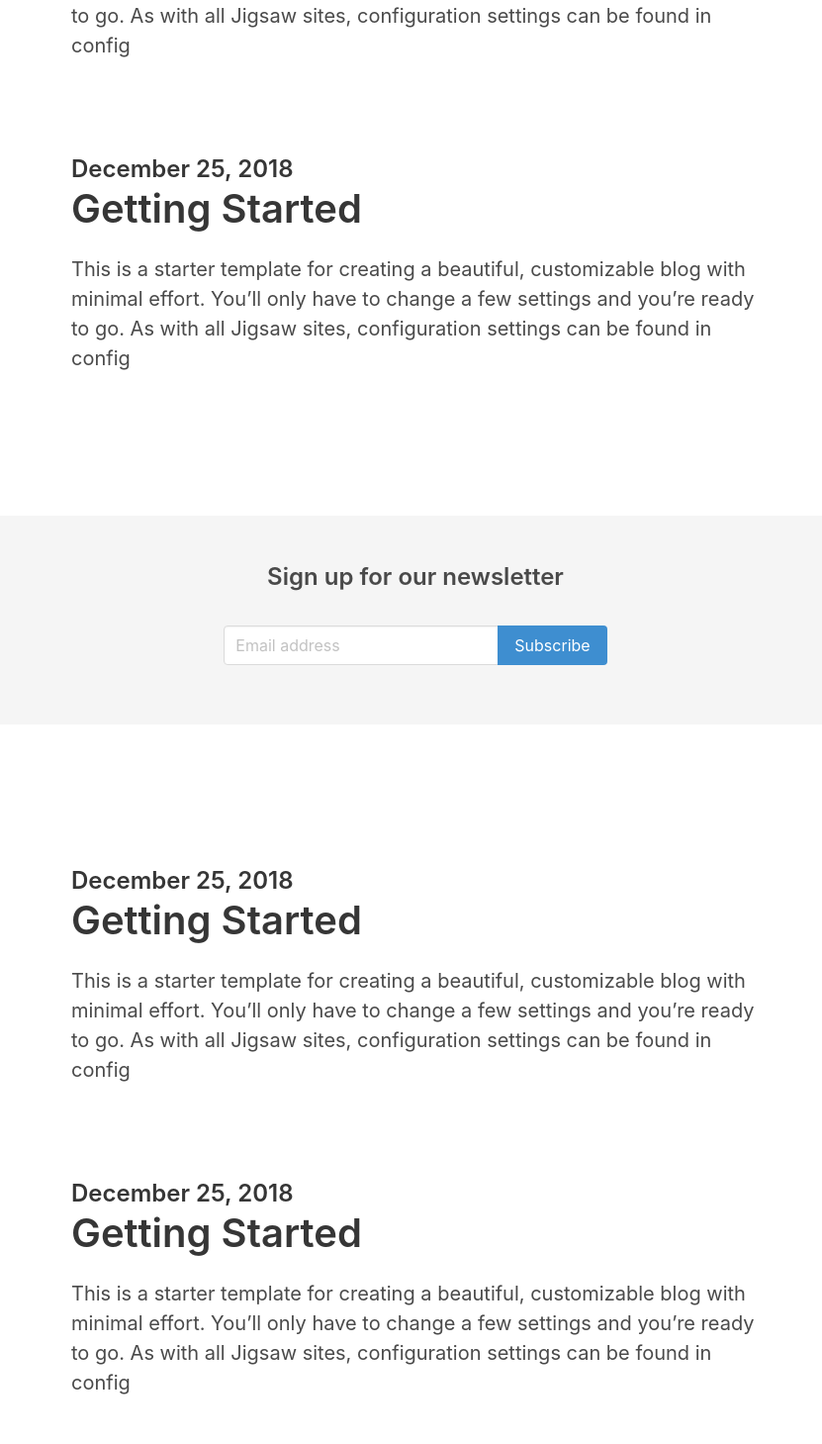
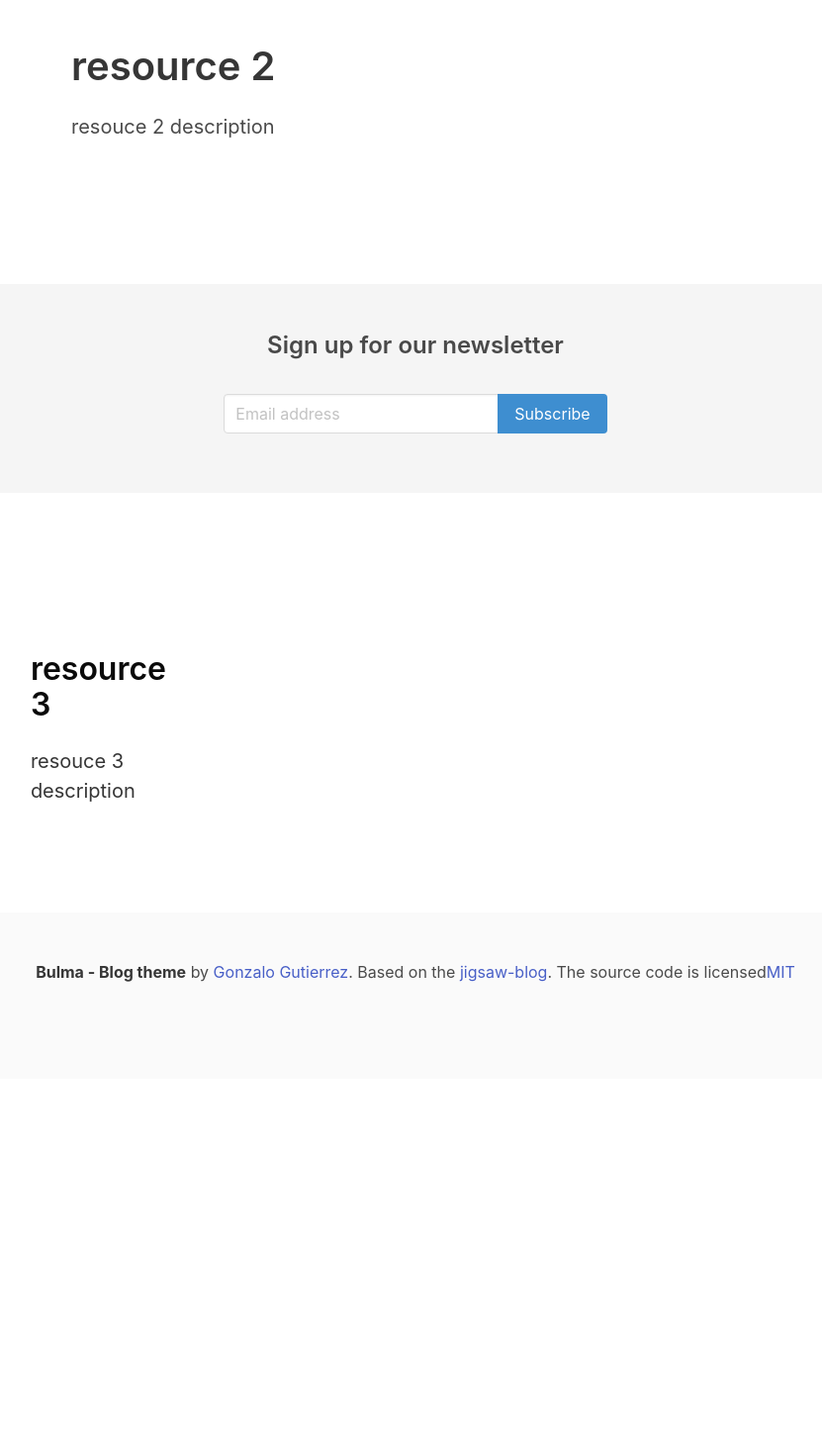
Before and after one commit to Ambitiousparam/Taskmate, a Next.js app: page / in a window 1280 px wide. Shown: the part 311-1770 px from the top of the page at 99% size, without its empty margins (220-1051 px from the left). After the commit the page ends 1401 px from the top, so only its background shows below. Built offline with nearby package versions, Linux system fonts and the light colour scheme.

Commit message:
changes in resouces list

```diff
--- a/api/data.js
+++ b/api/data.js
@@ -1,6 +1,6 @@
 export const resources =[
     {
-        id :1,
+        id :"1",
         title :"learning singleton pattern ",
         description: "i would like to learn singleton in js language,its important for my work ",
         link :"https//link.com",
@@ -10,8 +10,7 @@
         active :true
     },
     {
-        id :2,
-
+        id :"2",
         title :"resource 2  ",
         description: "resouce 2 description ",
         link :"https//link.com",
@@ -21,8 +20,7 @@
         active :false
     },
     {
-        id :3,
-
+        id :"3",
         title :"resource 3  ",
         description: "resouce 3 description",
         link :"https//link.com",
--- a/components/ResourceHighlight.js
+++ b/components/ResourceHighlight.js
@@ -1,40 +1,27 @@
-const ResourceHighlight = () => {
+const ResourceHighlight = ({resources}) => {
 
   return (
     <section className="hero ">
       <div className="hero-body">
         <div className="container">
-          <section className="section">
-            <div className="columns">
-              <div className="column is-8 is-offset-2">
-                <div className="content is-medium">
-                  <h2 className="subtitle is-4">December 25, 2018</h2>
-                  <h1 className="title">Getting Started</h1>
-                  <p>This is a starter template for creating a beautiful, customizable blog with minimal
-                    effort. You’ll only have to change a few settings and you’re ready to go. As with all Jigsaw sites,
-                    configuration settings can be found in config</p>
+          {
+            resources.map(resource=>{
+              return (
+            <section key = {resource.id}className="section">
+              <div className="columns">
+                <div className="column is-8 is-offset-2">
+                  <div className="content is-medium">
+                    <h2 className="subtitle is-4">{resource.created}</h2>
+                    <h1 className="title">{resource.title}</h1>
+                    <p>{resource.description}</p>
+                  </div>
                 </div>
               </div>
-            </div>
-          </section>
+            </section>
 
-          <div className="is-divider"></div>
-
-          <section className="section">
-            <div className="columns">
-              <div className="column is-8 is-offset-2">
-                <div className="content is-medium">
-                  <h2 className="subtitle is-4">December 25, 2018</h2>
-                  <h1 className="title">Getting Started</h1>
-                  <p>This is a starter template for creating a beautiful, customizable blog with minimal
-                    effort. You’ll only have to change a few settings and you’re ready to go. As with all Jigsaw sites,
-                    configuration settings can be found in config</p>
-                </div>
-              </div>
-            </div>
-          </section>
-
-
+              )
+            })
+          }
         </div>
       </div>
     </section>
--- a/components/ResourceList.js
+++ b/components/ResourceList.js
@@ -1,44 +1,29 @@
-const ResourceHighlight = () => {
+const ResourceList = ({resources}) => {
+    const renderResources = () =>
+      resources.map(resource =>
+        <div key={resource.id} className="column is-5 is-offset-1 ">
+          <div className="content is-medium">
+            <h2 className="subtitle is-5 has-text-grey">{resource.createdAt}</h2>
+            <h1 className="title has-text-black is-3">{resource.title}</h1>
+            <p className="has-text-dark">{resource.description}</p>
+          </div>
+        </div>
+      )
 
     return (
       <section className="hero ">
         <div className="hero-body">
           <div className="container">
             <section className="section">
-              <div className="columns">
-                <div className="column is-8 is-offset-2">
-                  <div className="content is-medium">
-                    <h2 className="subtitle is-4">December 25, 2018</h2>
-                    <h1 className="title">Getting Started</h1>
-                    <p>This is a starter template for creating a beautiful, customizable blog with minimal
-                      effort. You’ll only have to change a few settings and you’re ready to go. As with all Jigsaw sites,
-                      configuration settings can be found in config</p>
-                  </div>
+              <div className="columns is-variable is-8">
+                <div className="column is-5 is-offset-1 ">
+                { renderResources() }
                 </div>
               </div>
             </section>
-
-            <div className="is-divider"></div>
-
-            <section className="section">
-              <div className="columns">
-                <div className="column is-8 is-offset-2">
-                  <div className="content is-medium">
-                    <h2 className="subtitle is-4">December 25, 2018</h2>
-                    <h1 className="title">Getting Started</h1>
-                    <p>This is a starter template for creating a beautiful, customizable blog with minimal
-                      effort. You’ll only have to change a few settings and you’re ready to go. As with all Jigsaw sites,
-                      configuration settings can be found in config</p>
-                  </div>
-                </div>
-              </div>
-            </section>
-
-
           </div>
         </div>
       </section>
-    )
-  }
-
-  export default ResourceHighlight;
+   )
+}
+  export default ResourceList;
--- a/pages/index.js
+++ b/pages/index.js
@@ -7,10 +7,13 @@
 function Home() {
   return (
     <Layout>
-      <ResourceHighlight />
+      <ResourceHighlight
+        resources={resources.slice(0,2)}
+      />
       <Newsletter />
-      <ResourceList />
-      { JSON.stringify(resources) }
+      <ResourceList
+        resources={resources.slice(2)}
+      />
       <Footer />
     </Layout>
   )
```
